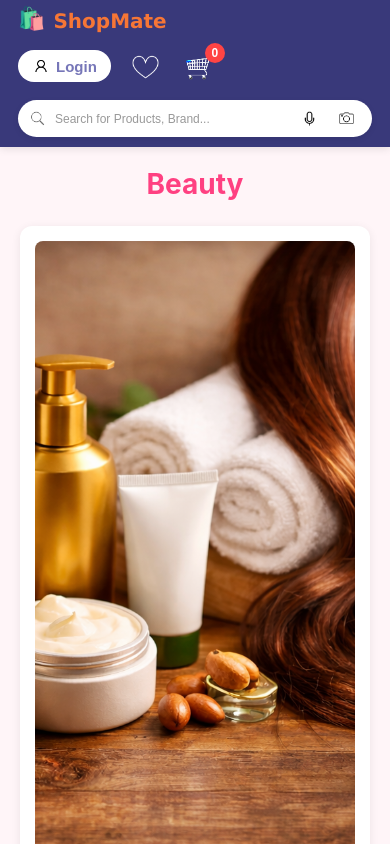
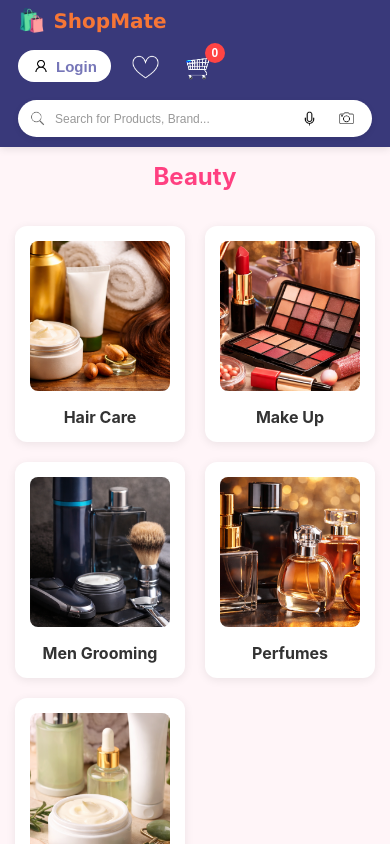
Before and after one commit to mouni-891/react-ecommerce-app, a React (Vite) app: page /category/beauty in a window 390 px wide. Shown: the top 844 px of the page. Built offline with nearby package versions, Linux system fonts and the light colour scheme.

Commit message:
feat(beauty): enhance BeautyPage with accessibility, responsive CSS, and precomputed slugs

```diff
--- a/src/Ecommerce/pages/Category/BeautyPage.css
+++ b/src/Ecommerce/pages/Category/BeautyPage.css
@@ -3,11 +3,11 @@
   margin: 0 auto;
   padding: 20px;
   min-height: 100vh;
-  background-color: #fff5f8; /* soft pink background */
+  background-color: #fff5f8;
 }
 
 .beauty-main h1 {
-  font-size: 28px;
+  font-size: clamp(24px, 5vw, 28px);
   color: #ff4081;
   margin-bottom: 25px;
   text-align: center;
@@ -17,16 +17,18 @@
   display: grid;
   grid-template-columns: repeat(auto-fill, minmax(200px, 1fr));
   gap: 25px;
+  padding: 10px 0;
 }
 
 .beauty-card {
   background: #fff;
   border-radius: 12px;
-  padding: 15px;
+  padding: 20px; /* Slightly more padding */
   text-align: center;
   box-shadow: 0 2px 10px rgba(0, 0, 0, 0.08);
   cursor: pointer;
-  transition: transform 0.2s ease, box-shadow 0.2s ease;
+  transition: all 0.2s ease;
+  outline: none; /* For accessibility */
 }
 
 .beauty-card:hover {
@@ -44,3 +46,39 @@
   font-size: 16px;
   color: #333;
 }
+
+.beauty-card:hover,
+.beauty-card:focus {
+  transform: translateY(-5px);
+  box-shadow: 0 8px 25px rgba(255, 64, 129, 0.2); /* Pink glow on hover/focus */
+}
+
+.beauty-card img {
+  width: 100%;
+  height: 150px; /* Fixed aspect for consistency */
+  object-fit: cover;
+  border-radius: 8px;
+  margin-bottom: 12px;
+}
+
+.beauty-card h3 {
+  font-size: 16px;
+  color: #333;
+  margin: 0;
+}
+
+/* Mobile-first responsive adjustments */
+@media (max-width: 768px) {
+  .beauty-main {
+    padding: 15px;
+  }
+
+  .beauty-grid {
+    grid-template-columns: repeat(auto-fill, minmax(150px, 1fr));
+    gap: 20px;
+  }
+
+  .beauty-card {
+    padding: 15px;
+  }
+}
--- a/src/Ecommerce/pages/Category/BeautyPage.jsx
+++ b/src/Ecommerce/pages/Category/BeautyPage.jsx
@@ -1,52 +1,41 @@
 import { useNavigate } from "react-router-dom";
 import "./BeautyPage.css";
 
-const beautySubCategories = [
-  {
-    name: "Hair Care",
-    slug: "Hair Care",
-    img: "/Categories/beauty/haircareimage.png",
-  },
-  { name: "Make Up", slug: "Make Up", img: "/Categories/beauty/makeupimage.png" },
-  {
-    name: "Men Grooming",
-    slug: "Men Grooming",
-    img: "/Categories/beauty/mengroomingimage.png",
-  },
-  {
-    name: "Perfumes",
-    slug: "Perfumes",
-    img: "/Categories/beauty/perfumesimage.png",
-  },
-  {
-    name: "Skin Care",
-    slug: "Skin Care",
-    img: "/Categories/beauty/skincareimage.png",
-  },
+export const beautySubCategories = [
+  { name: "Hair Care", slug: "hair-care", img: "/Categories/beauty/haircareimage.png" },
+  { name: "Make Up", slug: "make-up", img: "/Categories/beauty/makeupimage.png" },
+  { name: "Men Grooming", slug: "men-grooming", img: "/Categories/beauty/mengroomingimage.png" },
+  { name: "Perfumes", slug: "perfumes", img: "/Categories/beauty/perfumesimage.png" },
+  { name: "Skin Care", slug: "skin-care", img: "/Categories/beauty/skincareimage.png" },
 ];
-
-const toSlug = (text) =>
-  text
-    .toLowerCase()
-    .trim()
-    .replace(/&/g, "and")
-    .replace(/[^\w\s-]/g, "")
-    .replace(/\s+/g, "-");
 
 function BeautyPage() {
   const navigate = useNavigate();
 
+  const handleCardClick = (slug) => {
+    navigate(`/category/beauty/${slug}`);
+  };
+
   return (
     <div className="beauty-main">
       <h1>Beauty</h1>
-      <div className="beauty-grid">
+      <div className="beauty-grid" role="grid">
         {beautySubCategories.map((item) => (
           <div
             key={item.slug}
             className="beauty-card"
-            onClick={() => navigate(`/category/beauty/${toSlug(item.slug)}`)}
+            onClick={() => handleCardClick(item.slug)}
+            onKeyDown={(e) => {
+              if (e.key === 'Enter' || e.key === ' ') {
+                e.preventDefault();
+                handleCardClick(item.slug);
+              }
+            }}
+            role="button"
+            tabIndex={0}
+            aria-label={`Navigate to ${item.name} category`}
           >
-            <img src={item.img} alt={item.name} />
+            <img src={item.img} alt={`${item.name} category`} loading="lazy" />
             <h3>{item.name}</h3>
           </div>
         ))}
```
